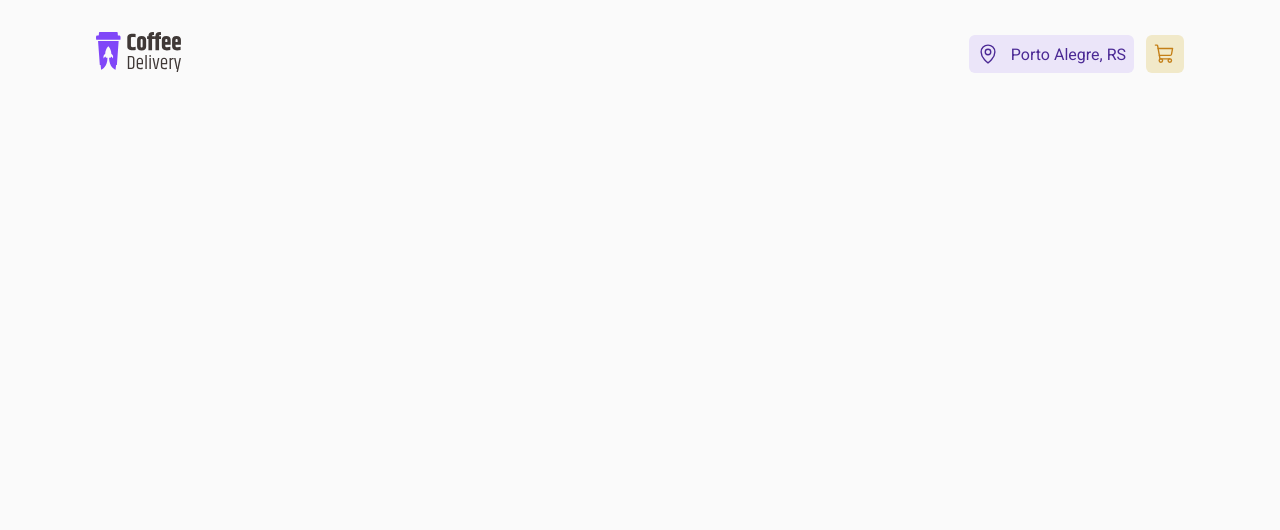
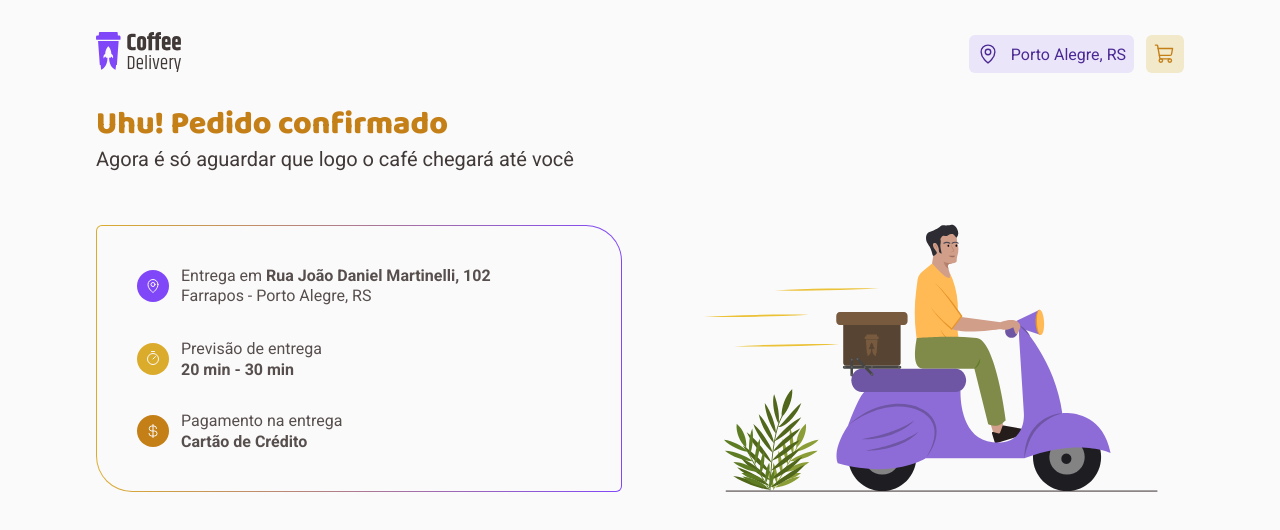
Before and after one commit to welissonmwse/coffe-delivery, a React (Vite) app: page /success in a window 1280 px wide. Before the commit this address had no page. Shown: the top 530 px of the page. Built offline with nearby package versions, Linux system fonts and the light colour scheme.

Commit message:
Estruturando a pagina de Success

```diff
--- a/src/Router.tsx
+++ b/src/Router.tsx
@@ -1,12 +1,14 @@
 import { Route, Routes } from 'react-router-dom'
 import { Cart } from './pages/Cart'
 import { Home } from './pages/Home'
+import { Success } from './pages/Success'
 
 export function Router() {
   return (
     <Routes>
       <Route path="/" element={<Home />} />
       <Route path="/cart" element={<Cart />} />
+      <Route path="/success" element={<Success />} />
     </Routes>
   )
 }
--- /dev/null
+++ b/src/pages/Success/index.tsx
@@ -0,0 +1,50 @@
+import { CurrencyDollar, MapPin, Timer } from 'phosphor-react'
+import IllustrationImg from '../../assets/Illustration.svg'
+import * as C from './styles'
+
+export function Success() {
+  return (
+    <C.SuccessContainer>
+      <main>
+        <header>
+          <h1>Uhu! Pedido confirmado</h1>
+          <p>Agora é só aguardar que logo o café chegará até você</p>
+        </header>
+        <C.SuccessContent>
+          <C.Card>
+            <C.InfoItem variant="purple">
+              <div>
+                <MapPin />
+              </div>
+              <div>
+                <p>
+                  Entrega em <strong> Rua João Daniel Martinelli, 102</strong>
+                </p>
+                <p>Farrapos - Porto Alegre, RS</p>
+              </div>
+            </C.InfoItem>
+            <C.InfoItem variant="yellow">
+              <div>
+                <Timer />
+              </div>
+              <div>
+                <p>Previsão de entrega</p>
+                <strong>20 min - 30 min </strong>
+              </div>
+            </C.InfoItem>
+            <C.InfoItem variant="yellow-dark">
+              <div>
+                <CurrencyDollar />
+              </div>
+              <div>
+                <p>Pagamento na entrega</p>
+                <strong>Cartão de Crédito</strong>
+              </div>
+            </C.InfoItem>
+          </C.Card>
+          <img src={IllustrationImg} alt="" />
+        </C.SuccessContent>
+      </main>
+    </C.SuccessContainer>
+  )
+}
--- /dev/null
+++ b/src/pages/Success/styles.ts
@@ -0,0 +1,97 @@
+import styled from 'styled-components'
+
+export const SuccessContainer = styled.div`
+  max-width: 1120px;
+  margin: 0 auto;
+  padding: 0 1rem;
+
+  header {
+    h1 {
+      font-family: 'Baloo 2';
+      font-size: 2rem;
+      font-weight: 800;
+      color: ${(props) => props.theme['yellow-dark']};
+      line-height: 41.6px;
+    }
+
+    p {
+      font-size: 1.25rem;
+      color: ${(props) => props.theme['base-subtitle']};
+      line-height: 26px;
+    }
+  }
+`
+
+export const SuccessContent = styled.div`
+  display: flex;
+  align-items: center;
+  justify-content: space-between;
+  margin-top: 2.5rem;
+
+  img {
+    max-width: 492px;
+  }
+`
+
+export const Card = styled.div`
+  width: 526px;
+  padding: 2.5rem;
+  border-radius: 6px 36px;
+  border: 1px solid transparent;
+  background-color: ${(props) => props.theme.background};
+  background-clip: padding-box;
+  position: relative;
+
+  &:before {
+    content: '';
+    position: absolute;
+    top: 0;
+    right: 0;
+    bottom: 0;
+    left: 0;
+    z-index: -1;
+    margin: -1px;
+    border-radius: inherit;
+    background: linear-gradient(
+      90deg,
+      ${(props) => props.theme.yellow} 0%,
+      ${(props) => props.theme.purple} 100%
+    );
+  }
+`
+interface InfoItemProps {
+  variant: 'purple' | 'yellow' | 'yellow-dark'
+}
+
+const color = {
+  purple: 'purple',
+  yellow: 'yellow',
+  'yellow-dark': 'yellow-dark',
+} as const
+
+export const InfoItem = styled.div<InfoItemProps>`
+  display: flex;
+  align-items: center;
+  gap: 12px;
+
+  & + & {
+    margin-top: 2rem;
+  }
+
+  & div:first-child {
+    width: 2rem;
+    height: 2rem;
+    border-radius: 50%;
+    display: flex;
+    align-items: center;
+    justify-content: center;
+    line-height: 0;
+    color: ${(props) => props.theme.background};
+    background-color: ${(props) => props.theme[color[props.variant]]};
+  }
+
+  p {
+    font-size: 1rem;
+    line-height: 20.8px;
+  }
+`
```
Also changed, not shown: src/assets/Illustration.svg (added).
